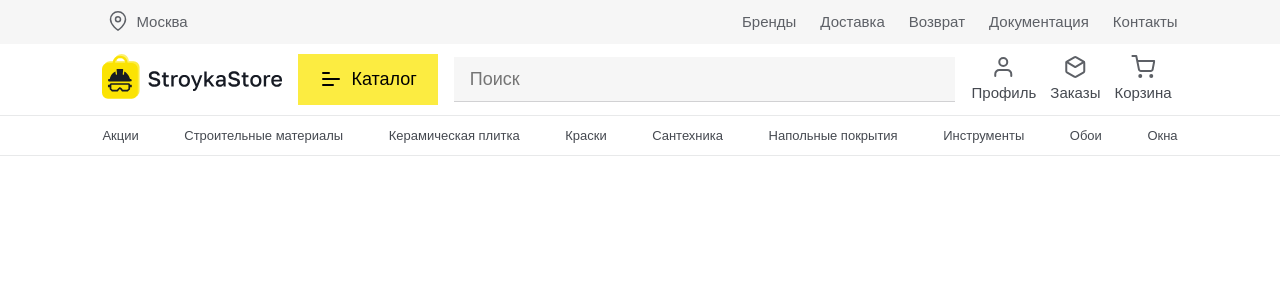
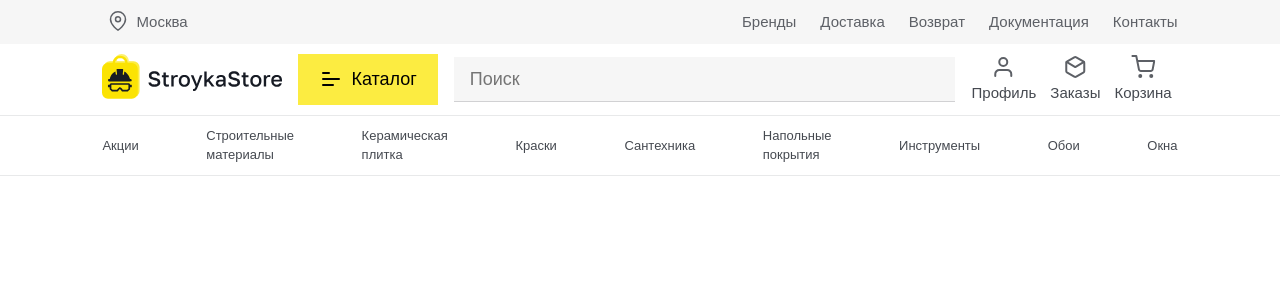
Before and after one commit to betterhell/fullstack-online-store, a React (Vite) app in the folder client/: page / in a window 1280 px wide. Shown: the top 300 px of the page. Built offline with nearby package versions, Linux system fonts and the light colour scheme; some icons are missing.

Commit message:
header style fixes

```diff
--- a/client/index.html
+++ b/client/index.html
@@ -8,6 +8,6 @@
   </head>
   <body>
     <div id="root"></div>
-    <script type="module" src="/src/main.tsx"></script>
+    <script type="module" src="./src/main.tsx"></script>
   </body>
 </html>
--- a/client/src/components/Header/LowerHeader/LowerHeader.module.scss
+++ b/client/src/components/Header/LowerHeader/LowerHeader.module.scss
@@ -19,6 +19,7 @@
   justify-content: space-between;
   list-style-type: none;
   li {
+    width: fit-content;
     a {
       text-decoration: none;
       @include font(normal, 500, 16px, 150%);
@@ -41,16 +42,15 @@
 @media screen and (max-width: 1330px) {
   .lowerHeader__category {
     li {
+      width: min-content;
       a {
         text-decoration: none;
         @include font(normal, 500, 13px, 150%);
         color: $lowerHeaderTextColor;
-
         &:hover {
           color: $darkGray;
         }
       }
     }
   }
-
 }
--- a/client/src/components/Header/LowerHeader/LowerHeader.tsx
+++ b/client/src/components/Header/LowerHeader/LowerHeader.tsx
@@ -4,7 +4,7 @@ import styles from "./LowerHeader.module.scss";
 const LowerHeader = () => {
   return (
     <div className={styles.lowerHeaderWrapper}>
-      <div className={styles.lowerHeader__content}>
+      <nav className={styles.lowerHeader__content}>
         <ul className={styles.lowerHeader__category}>
           <li>
             <a href="/actions">Акции</a>
@@ -34,7 +34,7 @@ const LowerHeader = () => {
             <a href="/windows">Окна</a>
           </li>
         </ul>
-      </div>
+      </nav>
     </div>
   );
 };
--- a/client/src/components/Header/UpperHeader/UpperHeader.tsx
+++ b/client/src/components/Header/UpperHeader/UpperHeader.tsx
@@ -6,8 +6,8 @@ const UpperHeader = () => {
   return (
     <div className={styles.upperHeaderWrapper}>
       <Location />
-      <div>
-        <ol className={styles.upperHeader__brands}>
+      <nav>
+        <ul className={styles.upperHeader__brands}>
           <li className={styles.brands}>
             <a href="/brands">Бренды</a>
           </li>
@@ -23,8 +23,8 @@ const UpperHeader = () => {
           <li className={styles.contacts}>
             <a href="/contacts">Контакты</a>
           </li>
-        </ol>
-      </div>
+        </ul>
+      </nav>
     </div>
   );
 };
```
